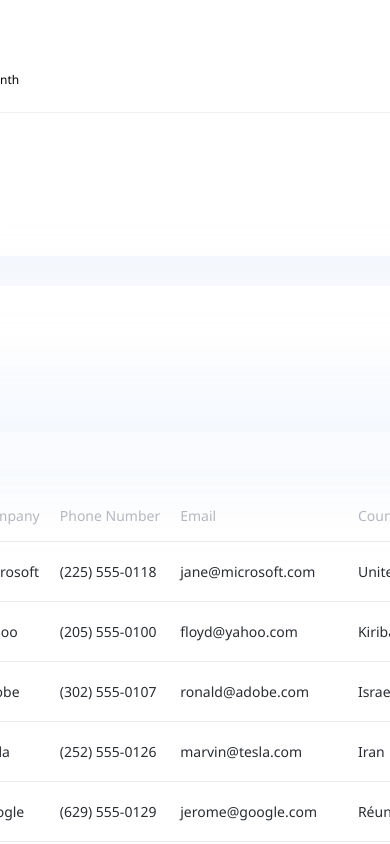
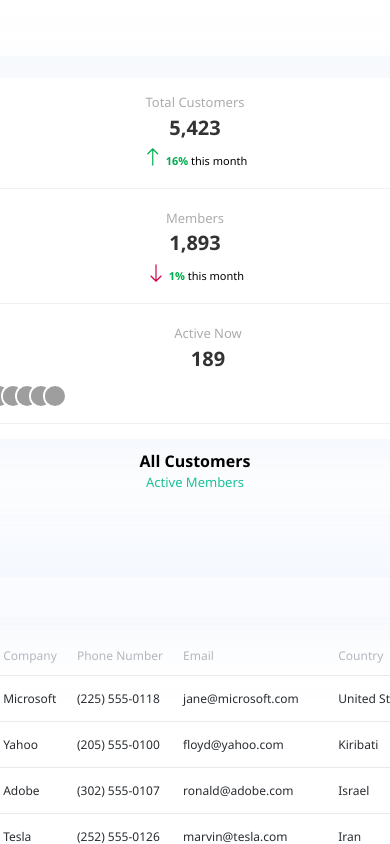
Before and after one commit to soliyana22/Signup_Login, a React (Vite) app: page /customers in a window 390 px wide. Built offline with nearby package versions, Linux system fonts and the light colour scheme; grey boxes are pictures that could not be loaded.

Commit message:
change based on feddback

```diff
--- a/src/Components/Customers/Customers.css
+++ b/src/Components/Customers/Customers.css
@@ -1,21 +1,35 @@
-*{
-    margin:0;
-    padding:0;
+* {
+  margin: 0;
+  padding: 0;
   box-sizing: border-box;
 }
 
-.user-search{
+.customer-container {
+  display: flex;
+  flex-wrap: wrap;
+  gap: 2rem;
+}
+
+.user-search,
+.earning,
+.active-now {
+  flex: 1;
+  min-width: 250px;
+  padding-left: 2.5rem;
+}
+
+.user-search {
   display: flex;
   align-items: center;
   justify-content: space-between;
 }
-.user-search p{
+
+.user-search p {
   font-weight: 400;
   font-size: 24px;
-color:#000000;
+  color: #000000;
+}
 
-
-}
 .customer-input {
   display: flex;
   align-items: center;
@@ -23,242 +37,233 @@
   max-width: 216px;
   width: 100%;
   height: 38px;
-  box-shadow: 0px 10px 60px 0px #E2ECF980;
+  box-shadow: 0px 10px 60px 0px #e2ecf980;
   padding: 0 12px;
   border-radius: 12px;
   background-color: #fff;
   margin-top: 10px;
 }
-.customer-input i{
+
+.customer-input i {
   font-size: 16px;
-    color:#7E7E7E;
+  color: #7e7e7e;
 }
-.customer-search-field{
+
+.customer-search-field {
   border: none;
   outline: none;
   flex: 1;
-  font-size: 16px;
+  font-size: 14px;
   font-weight: 400;
-  color: #1A0710A6;
-  margin-top:3px;
+  color: #b5b7c0;
   width: 100%;
-  font-weight: 400;
-font-size: 14px;
-color:#B5B7C0;
-
 }
 
-
-.earning{
+.earning {
   width: 100%;
   background-color: #fff;
-    box-shadow: 0px 10px 60px 0px #E2ECF980;
+  box-shadow: 0px 10px 60px 0px #e2ecf980;
   border-radius: 30px;
   height: 151px;
   display: flex;
   align-items: center;
   justify-content: space-around;
-    margin-top:50px;
+  margin-top: 50px;
+}
 
-}
-.total-customers,.members,.active-now{
+.total-customers,
+.members,
+.active-now {
   display: flex;
   align-items: start;
-    justify-content: space-between;
-    gap: 15px;
+  justify-content: flex-start;
+  gap: 0;
 }
-.total-customers-icon{
-  background: linear-gradient(201.18deg, #D3FFE7 3.14%, #EFFFF6 86.04%);
+
+.total-customers-icon {
+  background: linear-gradient(201.18deg, #d3ffe7 3.14%, #effff6 86.04%);
   width: 84px;
   height: 84px;
   border-radius: 50%;
   display: flex;
   align-items: center;
   justify-content: center;
+}
 
-}
-/* .earning-right p{
-    padding: 0 !important;
-    margin: 0 !important;
-}
-.earning-right{
-    background-color: red;
-    display: flex;
-    flex-direction: column;
-    align-items: center;
-    justify-content: center;
-} */
- .total-customers,.members{
-border-right: 1px solid #F0F0F0;
-
+.total-customers,
+.members {
+  border-right: 1px solid #f0f0f0;
   padding-right: 50px;
 }
-.total-customers-icon i{
+
+.total-customers-icon i {
   font-size: 42px;
-    color:#00AC4F;
+  color: #00ac4f;
 }
-.earning-right-p{
+
+.earning-right-p {
   font-weight: 400;
   font-size: 14px;
-color:#ACACAC;
+  color: #acacac;
 }
-.earning-right-number{
+
+.earning-right-number {
   font-weight: 600;
   font-size: 32px;
-color:#333333;
+  color: #333333;
 }
-.earning-right-percentage{
+
+.earning-right-percentage {
   font-weight: 400;
   font-size: 12px;
-color:#000000;
+  color: #000000;
+}
 
+.earning-right-percentage span {
+  font-weight: 700;
+  color: #00ac4f;
 }
-.earning-right-percentage span{
-font-weight: 700;
-color:#00AC4F;
+
+.earning-right-percentage i.bi-arrow-up {
+  font-size: 20px;
+  color: #00ac4f;
 }
-.earning-right-percentage i.bi-arrow-up{
+
+.earning-right-percentage i.bi-arrow-down {
   font-size: 20px;
-    color:#00AC4F;
+  color: #d0004b;
+}
 
+.earning-right-images {
+  display: flex;
+  align-items: center;
+  position: relative;
+  gap: 0;
 }
-.earning-right-percentage i.bi-arrow-down{
-    font-size: 20px;
-    color:#D0004B;
 
-}
-.earning-right-images{
+.earning-right-images img {
   width: 26px;
   height: 26px;
-    display: flex;
-    align-items: center;
-    justify-content: left;
-    position: relative;
+  border-radius: 50%;
+  border: 2px solid #fff;
+  margin-left: -10px;
+}
 
+.earning-right-images img:first-child {
+  margin-left: 0;
 }
-.earning-right-images img{
+
+.product {
   width: 100%;
-    height: 100%; border-radius: 50%;
+  background-color: #ffffff;
+  box-shadow: 0px 10px 60px 0px #e2ecf980;
+  padding: 20px;
+  border-radius: 30px;
+  margin-top: 40px;
+  overflow-x: auto;
 }
- .img-one,.img-two,.img-three,.img-four,.img-five{
-      position: absolute;
-       border:2px solid #fff;
-}
-.earning-right-images .img-two{
-    left:18px;
-}
-.img-three{
-    left:35px;
-}
-.img-four{
-    left:51px;
-}
-.img-five{
-       left:68px;
-}
-.product{
-    width: 100%;
-    background-color: #FFFFFF;
-    box-shadow: 0px 10px 60px 0px #E2ECF980;
-    padding:20px;
-    border-radius: 30px;
-    margin-top:40px;
 
-}
-.product-header,.product-header-right,.sort,.dropdown{
+.product-header,
+.product-header-right,
+.sort,
+.dropdown {
   display: flex;
   align-items: center;
   justify-content: space-between;
 }
-.product-header-left p:nth-of-type(1){
+
+.product-header-left p:nth-of-type(1) {
   font-weight: 600;
   font-size: 22px;
-color:#000000;
+  color: #000000;
 }
-.active-members{
+
+.active-members {
   font-weight: 400;
   font-size: 14px;
-color:#16C098;
+  color: #16c098;
+}
 
+.sort,
+.dropdown {
+  gap: 10px;
 }
-.sort,.dropdown{
-    gap:10px;
-}
-.product-search,.sort{
+
+.product-search,
+.sort {
   display: flex;
   align-items: center;
   gap: 10px;
   max-width: 216px;
   width: 100%;
   height: 38px;
-  box-shadow: 0px 10px 60px 0px #E2ECF980;
+  box-shadow: 0px 10px 60px 0px #e2ecf980;
   padding: 0 12px;
   border-radius: 12px;
-  background-color: #F9FBFF;
+  background-color: #f9fbff;
   margin-top: 10px;
 }
-.product-search i{
+
+.product-search i {
   font-size: 16px;
-    color:#7E7E7E;
+  color: #7e7e7e;
 }
-.product-search-field{
+
+.product-search-field {
   border: none;
   outline: none;
   flex: 1;
-  font-size: 12px;
+  font-size: 14px;
   font-weight: 400;
-  color:  #B5B7C0;
-  margin-top:3px;
-  width: 100%;
-  font-weight: 400;
-font-size: 14px;
-color:#B5B7C0;
- background-color: #F9FBFF;
+  color: #b5b7c0;
+  background-color: #f9fbff;
+}
 
-}
-.sort{
-  background-color: #F9FBFF;
+.sort {
+  background-color: #f9fbff;
   max-width: 154px;
   width: 100%;
 }
-.sort p{
+
+.sort p {
   font-weight: 400;
   font-size: 12px;
-color:#7E7E7E;
+  color: #7e7e7e;
+}
 
+.dropdown select {
+  font-weight: 600;
+  color: #3d3c42;
+  border: none;
+  background: transparent;
+}
 
-}
-.dropdown >p{
-    font-weight: 600;
-    color:#3D3C42;;
-}
-.dropdown i{
-    font-size: 18px;
-    color:#3D3C42;
-}
-.table{
+.table {
   width: 100%;
-    margin-top:20px;
+  margin-top: 20px;
   border-collapse: collapse;
 }
+
 .table tr {
   border-bottom: 1px solid #eaeaea;
 }
-th, td {
+
+th,
+td {
   padding: 15px 10px;
   font-weight: 500;
   font-size: 14px;
   text-align: left;
 }
-th{
 
-color: #B5B7C0;
+th {
+  color: #b5b7c0;
 }
-td{
 
-color:#292D32;
+td {
+  color: #292d32;
+}
 
-}
 td p.active-status,
 td p.inactive-status {
   width: 80px;
@@ -267,51 +272,52 @@
   display: flex;
   align-items: center;
   justify-content: center;
-  /* line-height: 29px; */
   font-weight: 500;
   font-size: 12px;
 }
+
 td p.active-status {
-  background-color: #16C09833;
-  border: 1px solid #00B087;
+  background-color: #16c09833;
+  border: 1px solid #00b087;
   color: #008767;
 }
 
-/* Inactive style */
 td p.inactive-status {
-  background-color: #FFC5C5;
-  border: 1px solid #DF0404;
-  color: #DF0404;
+  background-color: #ffc5c5;
+  border: 1px solid #df0404;
+  color: #df0404;
 }
-.paging{
+
+.paging {
   display: flex;
   align-items: center;
   justify-content: space-between;
   width: 100%;
   margin-top: 30px;
 }
-.paging > p{
 
+.paging > p {
   font-weight: 500;
   font-size: 14px;
-color:#B5B7C0;
+  color: #b5b7c0;
+}
 
-}
-.pages{
+.pages {
   display: flex;
   align-items: center;
   justify-content: space-between;
-    gap:10px
+  gap: 10px;
 }
+
 .previous,
 .page,
 .next {
   width: 32px;
   height: 32px;
   border-radius: 4px;
-  background-color: #F5F5F5;
-  border: 1px solid #EEEEEE;
-  color: #404B52;
+  background-color: #f5f5f5;
+  border: 1px solid #eeeeee;
+  color: #404b52;
   display: flex;
   align-items: center;
   justify-content: center;
@@ -319,21 +325,38 @@
   cursor: pointer;
   transition: all 0.2s ease-in-out;
 }
-.page.activePage{
-background-color: #5932EA;
-color:#fff;
+
+.page.activePage {
+  background-color: #5932ea;
+  color: #fff;
 }
-/* .page:hover,
-.previous:hover,
-.next:hover {
-  background-color: #EDEDED;
-} */
 
 @media (max-width: 768px) {
+  .customers-wrapper {
+    margin-top: 15rem;
+  }
+
+  .customer-container {
+    display: flex;
+    flex-direction: column;
+    align-items: stretch;
+    width: 100%;
+    padding: 15px;
+  }
+
+  .user-search,
+  .earning,
+  .active-now,
+  .product {
+    width: 100%;
+    min-width: unset;
+  }
+
   .user-search {
     flex-direction: column;
-    align-items: flex-start;
-    gap: 10px;
+    align-items: stretch;
+    gap: 15px;
+    margin-bottom: 20px;
   }
 
   .user-search p {
@@ -342,47 +365,54 @@
   }
 
   .customer-input {
-    width: 100%;
     max-width: 100%;
-    margin-top: 0;
+    height: 40px;
+    border-radius: 10px;
+    padding: 0 15px;
   }
 
   .customer-search-field {
     font-size: 14px;
   }
-}
-@media (max-width: 990px) {
+
   .earning {
     flex-direction: column;
-    align-items: stretch;
     height: auto;
     padding: 20px;
-    gap: 30px;
+    border-radius: 20px;
+    gap: 20px;
+    margin-top: 20px;
   }
 
   .total-customers,
   .members,
   .active-now {
     flex-direction: row;
-    align-items: flex-start;
+    align-items: center;
     justify-content: flex-start;
-    border: none;
-    padding-right: 0;
-  }
-
-  .total-customers,
-  .members {
+    gap: 0;
+    padding-bottom: 15px;
     border-bottom: 1px solid #f0f0f0;
-    padding-bottom: 20px;
+    border-right: none;
+    width: 100%;
+    max-width: 100%;
   }
 
   .total-customers-icon {
     width: 60px;
     height: 60px;
+    flex-shrink: 0;
   }
 
   .total-customers-icon i {
     font-size: 30px;
+  }
+
+  .earning-right {
+    flex: 1;
+    display: flex;
+    flex-direction: column;
+    justify-content: center;
   }
 
   .earning-right-number {
@@ -390,29 +420,34 @@
   }
 
   .earning-right-images {
+    display: flex;
+    align-items: center;
+    gap: 0;
+    max-width: 150px;
     margin-top: 10px;
   }
 
   .earning-right-images img {
     width: 24px;
     height: 24px;
+    border-radius: 50%;
+    border: 2px solid #fff;
+    margin-left: -10px;
   }
 
-  .img-two { left: 16px; }
-  .img-three { left: 32px; }
-  .img-four { left: 48px; }
-  .img-five { left: 64px; }
+  .earning-right-images img:first-child {
+    margin-left: 0;
   }
-@media (max-width: 990px) {
+
   .product {
     padding: 15px;
     border-radius: 20px;
-    margin-top: 30px;
+    margin-top: 20px;
   }
 
   .product-header {
     flex-direction: column;
-    align-items: flex-start;
+    align-items: stretch;
     gap: 15px;
   }
 
@@ -422,22 +457,21 @@
 
   .product-header-right {
     flex-direction: column;
-    align-items: flex-start;
     gap: 10px;
     width: 100%;
   }
 
   .product-search,
   .sort {
-    width: 100%;
     max-width: 100%;
+    height: 40px;
+    border-radius: 10px;
   }
 
   .table {
-    display: block;
     width: 100%;
     overflow-x: auto;
-    white-space: nowrap;
+    display: block;
   }
 
   .table thead,
@@ -448,21 +482,109 @@
     white-space: nowrap;
   }
 
+  th,
+  td {
+    padding: 12px 8px;
+    font-size: 13px;
+  }
+
+  td p.active-status,
+  td p.inactive-status {
+    width: 70px;
+    height: 25px;
+    font-size: 11px;
+  }
+
   .paging {
     flex-direction: column;
-    align-items: flex-start;
+    align-items: stretch;
     gap: 10px;
+    margin-top: 20px;
+  }
+
+  .paging > p {
+    font-size: 13px;
   }
 
   .pages {
     gap: 8px;
+    justify-content: center;
   }
 
   .previous,
   .page,
   .next {
-    width: 28px;
-    height: 28px;
+    width: 30px;
+    height: 30px;
     font-size: 12px;
   }
+
+  .active-now {
+    padding-right: 4rem;
   }
+}
+
+@media (max-width: 480px) {
+  .customers-wrapper {
+    padding: 20px;
+  }
+
+  .customer-container {
+    padding: 0 1rem;
+  }
+
+  .user-search p {
+    font-size: 18px;
+  }
+
+  .customer-input {
+    height: 36px;
+  }
+
+  .customer-search-field {
+    font-size: 13px;
+  }
+
+  .earning {
+    padding: 15px;
+  }
+
+  .total-customers-icon {
+    width: 50px;
+    height: 50px;
+  }
+
+  .total-customers-icon i {
+    font-size: 25px;
+  }
+
+  .earning-right-number {
+    font-size: 20px;
+  }
+
+  .earning-right-p {
+    font-size: 13px;
+  }
+
+  .earning-right-percentage {
+    font-size: 11px;
+  }
+
+  .product {
+    padding: 10px;
+    margin: 0;
+  }
+
+  .product-header-left p:nth-of-type(1) {
+    font-size: 16px;
+  }
+
+  .active-members {
+    font-size: 13px;
+  }
+
+  th,
+  td {
+    font-size: 12px;
+    padding: 10px}
+  }
--- a/src/Components/Customers/Customers.jsx
+++ b/src/Components/Customers/Customers.jsx
@@ -22,6 +22,7 @@
 
 return(
     <div className="customers-wrapper">
+
         <div className="user-search">
             <p>Hello Evano 👋🏼,</p>
              <div className="customer-input">
@@ -34,6 +35,7 @@
                                 />
                               </div>
         </div>
+        <div className='customer-container'>
         <div className="earning">
             <div className="total-customers">
                 <div className="total-customers-icon">
@@ -73,6 +75,8 @@
                 </div>
             </div>
         </div>
+        </div>
+
         <div className="product">
             <div className="product-header">
                 <div className="product-header-left">
--- a/src/index.css
+++ b/src/index.css
@@ -5,7 +5,7 @@
 
   color-scheme: light dark;
   color: rgba(255, 255, 255, 0.87);
-  background-color: #242424;
+  background-color: white;
 
   font-synthesis: none;
   text-rendering: optimizeLegibility;
--- a/src/pages/Dashboard/Dashboard.css
+++ b/src/pages/Dashboard/Dashboard.css
@@ -8,7 +8,7 @@
   display: flex;
   width: 100%;
   min-height: 150vh;
-  margin-top: 20rem;
+  margin-top: 22rem;
 }
 .dashboard-wrapper {
   max-width: 306px;
```
Lines whose indentation alone changed are shown as unchanged.
